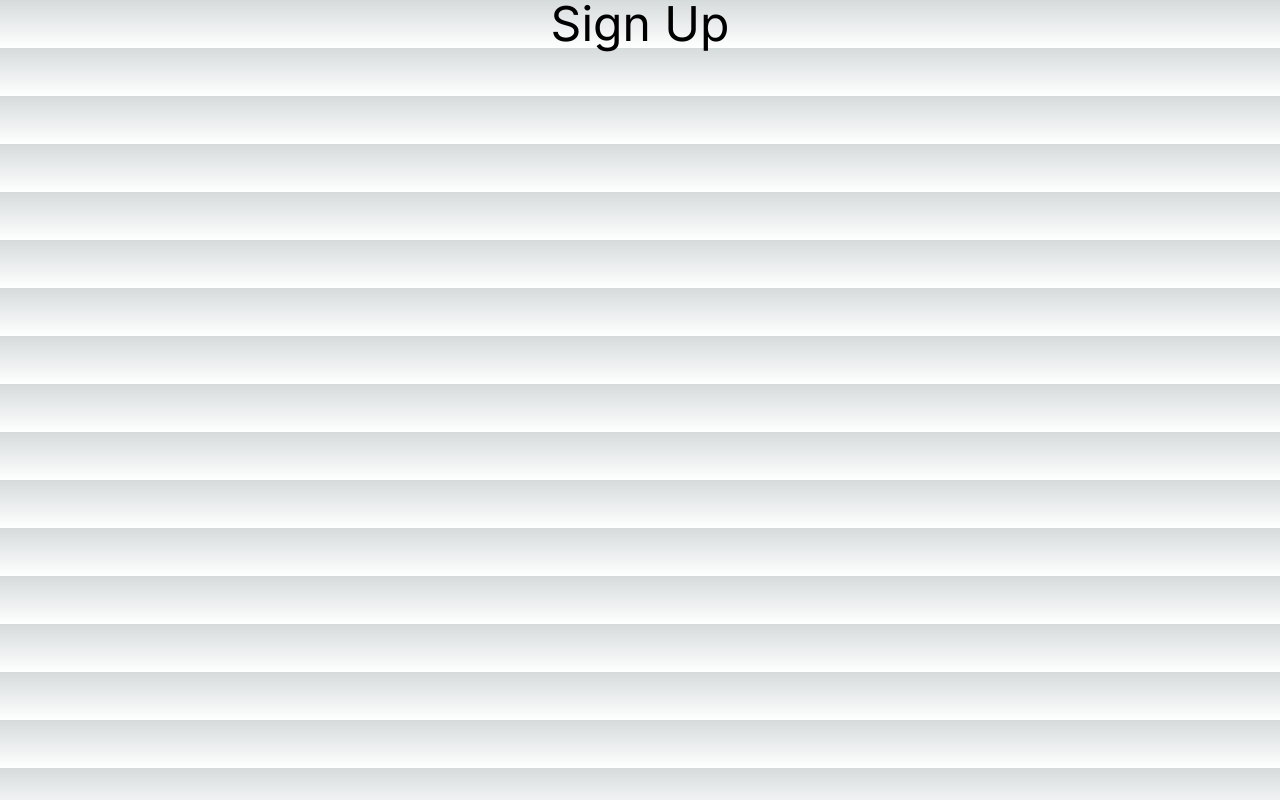
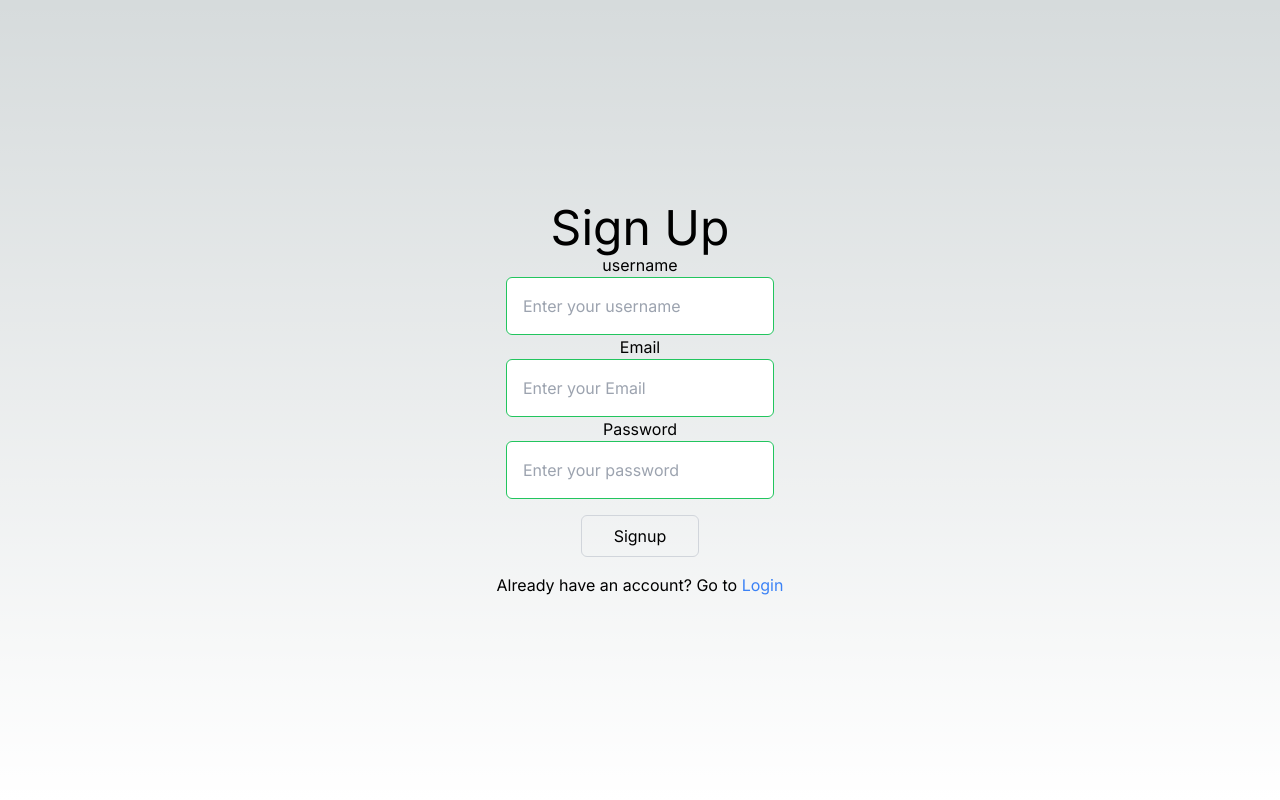
Before and after one commit to Talat09/nextjs-auth, a Next.js app: page /signup in a window 1280 px wide. Built offline with nearby package versions, Linux system fonts and the light colour scheme.

Commit message:
create login and sign up form for client side view

```diff
--- a/src/app/login/page.tsx
+++ b/src/app/login/page.tsx
@@ -1,7 +1,51 @@
+/* eslint-disable react/no-unescaped-entities */
+"use client";
+import Link from "next/link";
+import React from "react";
+import { useRouter } from "next/navigation";
+// import { axios } from "axios";
 export default function LoginPage() {
+  const [user, setUser] = React.useState({
+    email: "",
+    password: "",
+  });
+  const onLogin = async () => {};
   return (
-    <div className="flex justify-center">
+    <div className="flex flex-col items-center justify-center min-h-screen py-2">
       <h1 className="text-center text-5xl">Login</h1>
+      <hr />
+
+      <label htmlFor="Email">Email</label>
+      <input
+        type="email"
+        id="email"
+        className="p-4 rounded-md outline-none border border-green-500"
+        value={user.email}
+        onChange={(e) => setUser({ ...user, email: e.target.value })}
+        placeholder="Enter your Email"
+      />
+      <label htmlFor="password">Password</label>
+      <input
+        type="password"
+        id="password"
+        className="p-4 rounded-md outline-none border border-green-500"
+        value={user.password}
+        onChange={(e) => setUser({ ...user, password: e.target.value })}
+        placeholder="Enter your password"
+      />
+      <button
+        className="p-2 px-8 border border-gray-300 mb-4 rounded-md mt-4 focus:outline-none focus:border-black"
+        onClick={onLogin}
+      >
+        Login
+      </button>
+      <p>
+        Don't have an account? Go to
+        <Link href="/signup" className="text-blue-500">
+          {" "}
+          Signup
+        </Link>
+      </p>
     </div>
   );
 }
--- a/src/app/signup/page.tsx
+++ b/src/app/signup/page.tsx
@@ -1,7 +1,59 @@
+"use client";
+import Link from "next/link";
+import React from "react";
+import { useRouter } from "next/navigation";
+// import { axios } from "axios";
 export default function SignupPage() {
+  const [user, setUser] = React.useState({
+    email: "",
+    password: "",
+    username: "",
+  });
+  const onSignup = async () => {};
   return (
-    <div>
+    <div className="flex flex-col items-center justify-center min-h-screen py-2">
       <h1 className="text-center text-5xl">Sign Up</h1>
+      <hr />
+      <label htmlFor="username">username</label>
+      <input
+        type="text"
+        id="username"
+        className="p-4 rounded-md outline-none border border-green-500"
+        value={user.username}
+        onChange={(e) => setUser({ ...user, username: e.target.value })}
+        placeholder="Enter your username"
+      />
+      <label htmlFor="Email">Email</label>
+      <input
+        type="email"
+        id="email"
+        className="p-4 rounded-md outline-none border border-green-500"
+        value={user.email}
+        onChange={(e) => setUser({ ...user, email: e.target.value })}
+        placeholder="Enter your Email"
+      />
+      <label htmlFor="password">Password</label>
+      <input
+        type="password"
+        id="password"
+        className="p-4 rounded-md outline-none border border-green-500"
+        value={user.password}
+        onChange={(e) => setUser({ ...user, password: e.target.value })}
+        placeholder="Enter your password"
+      />
+      <button
+        className="p-2 px-8 border border-gray-300 mb-4 rounded-md mt-4 focus:outline-none focus:border-black"
+        onClick={onSignup}
+      >
+        Signup
+      </button>
+      <p>
+        Already have an account? Go to
+        <Link href="/login" className="text-blue-500">
+          {" "}
+          Login
+        </Link>
+      </p>
     </div>
   );
 }
```
